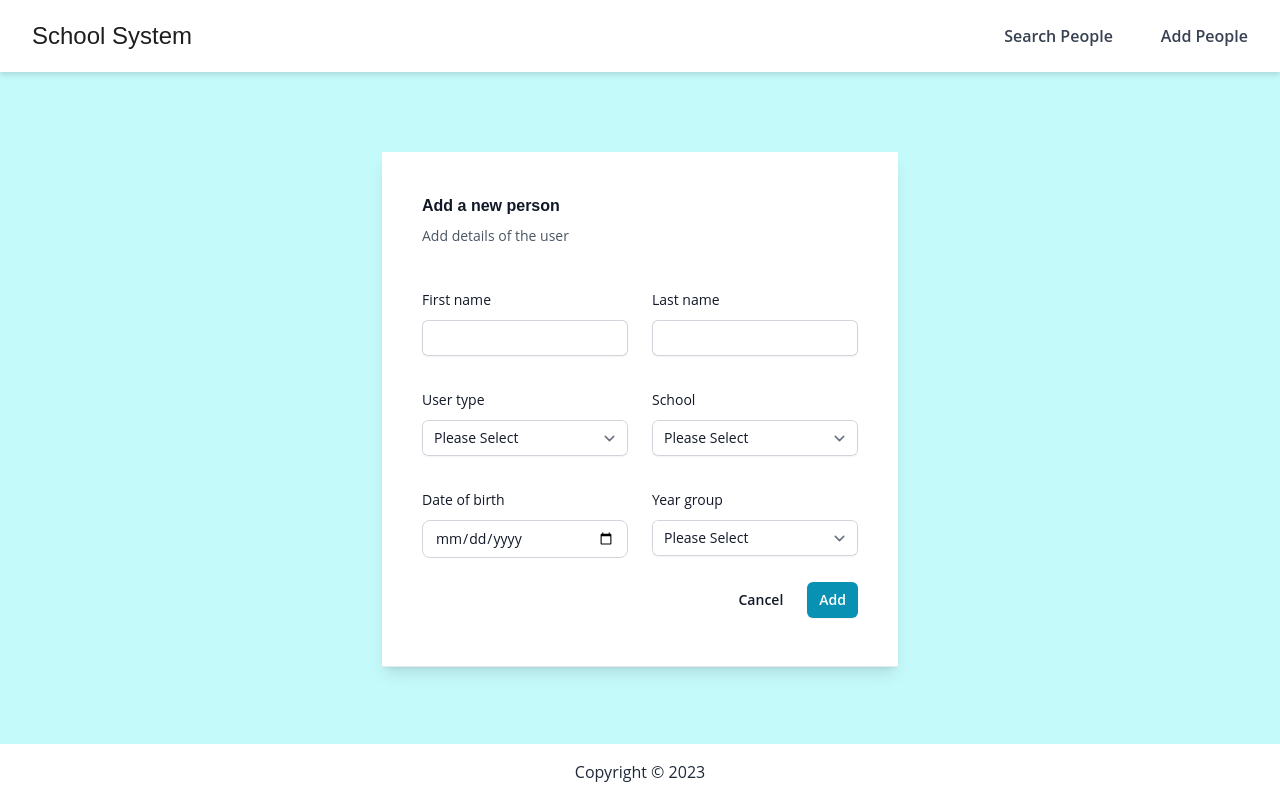
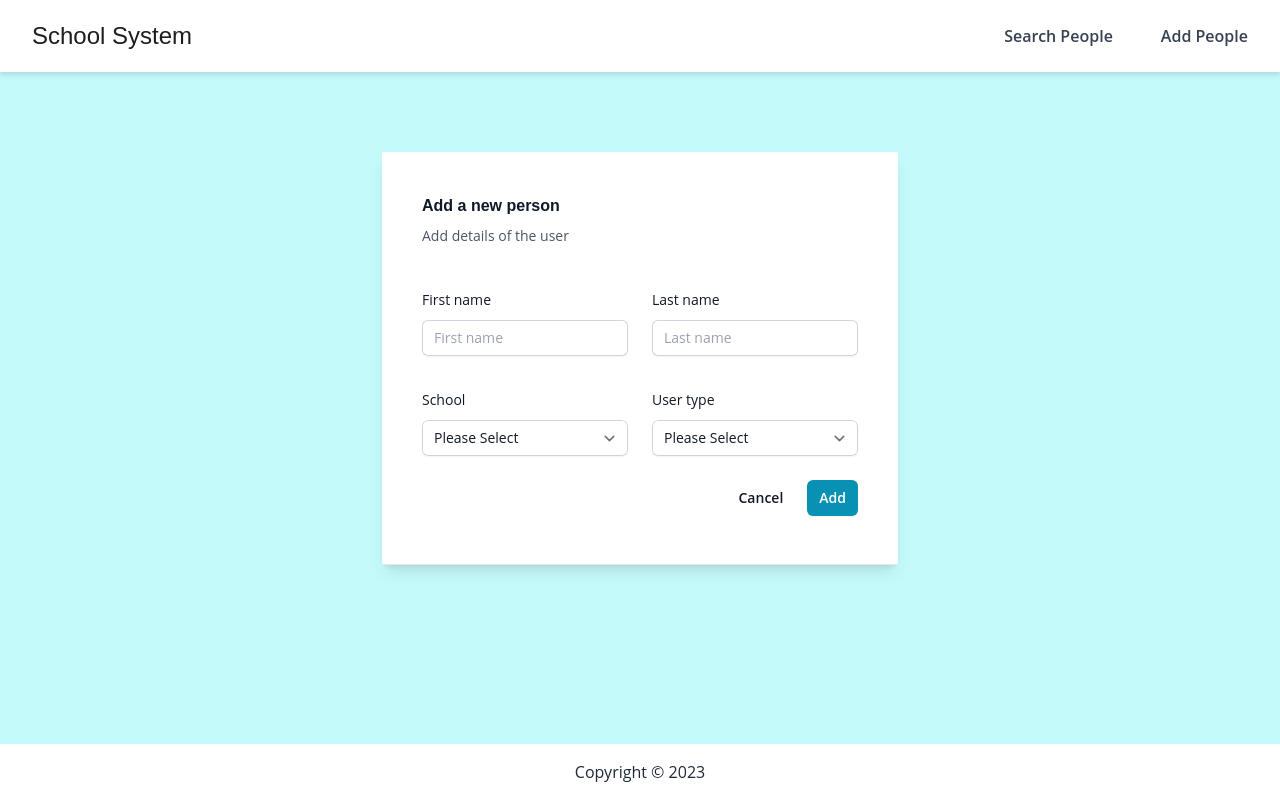
Before and after one commit to tpxDeppy/SchoolProject-frontend, a Next.js app: page /addNewPerson in a window 1280 px wide. Built offline with nearby package versions, Linux system fonts and the light colour scheme.

Commit message:
Setup validation for SearchForm and AddPeopleForm

```diff
--- a/components/AddPeopleForm.js
+++ b/components/AddPeopleForm.js
@@ -1,11 +1,65 @@
 import DeleteModal from "./DeleteModal";
+import { Formik, Form, Field, ErrorMessage } from "formik";
+import * as Yup from "yup";
 
-const AddPeopleForm = ({ title, subTitle, buttonTitle }) => {
+const userTypeOptions = ["Teacher", "Pupil"];
 const schools = ["School 1", "School 2", "School 3"];
 const yearGroups = [1, 2, 3, 4, 5, 6, 7, 8, 9, 10, 11, 12, 13, 14];
 
+const validationSchema = Yup.object().shape({
+  firstName: Yup.string()
+    .required("First name is required")
+    .min(3, "First name must be at least 3 characters.")
+    .max(20, "First name must be not more than 20 characters.")
+    .matches(/^[a-zA-Z]*$/, "Please enter only letters"),
+
+  lastName: Yup.string()
+    .required("Last name is required")
+    .min(3, "Last name must be at least 3 characters.")
+    .max(30, "Last name must be not more than 30 characters.")
+    .matches(/^[a-zA-Z]*$/, "Please enter only letters"),
+
+  school: Yup.string().required("Please select a school"),
+
+  userType: Yup.string().required("Please select a user type"),
+
+  dateOfBirth: Yup.string().when("userType", {
+    is: (value) => value === "Pupil",
+    then: (dateSchema) => dateSchema.required("Date is required"),
+  }),
+
+  dateOfBirth: Yup.date()
+    .required("Date is required")
+    .min(new Date("2005-01-01"), "Date cannot be before 1/1/2005")
+    .max(new Date("2018-12-31"), "Date cannot be after 31/12/2018"),
+
+  yearGroup: Yup.string().when("userType", {
+    is: (value) => value === "Pupil",
+    then: (yearGroupSchema) =>
+      yearGroupSchema.required("Please select a year group"),
+  }),
+});
+
+const initialValues = {
+  firstName: "",
+  lastName: "",
+  school: "",
+  userType: "",
+  dateOfBirth: "",
+  yearGroup: "",
+};
+
+const AddPeopleForm = ({ title, subTitle, buttonTitle }) => {
   return (
-    <form className="mx-auto mt-20 flex max-w-8xl items-center justify-center">
+    <Formik
+      initialValues={initialValues}
+      validationSchema={validationSchema}
+      onSubmit={(values) => console.log(values)}
+    >
+      {(formik) => {
+        const { values } = formik;
+        return (
+          <Form className="mx-auto mt-20 flex max-w-8xl items-center justify-center">
             {/* title */}
             <div className="bg-white p-10 border-b border-gray-900/10 pb-12 shadow-lg">
               <h2 className="text-base font-semibold leading-7 text-gray-900">
@@ -19,37 +73,81 @@ const AddPeopleForm = ({ title, subTitle, buttonTitle }) => {
               <div className="mt-10 grid grid-cols-1 gap-x-6 gap-y-8 sm:grid-cols-6">
                 <div className="sm:col-span-3">
                   <label
-              htmlFor="first-name"
+                    htmlFor="firstName"
                     className="block text-sm font-medium leading-6 text-gray-900"
                   >
                     First name
                   </label>
                   <div className="mt-2">
-              <input
+                    <Field
                       type="text"
-                name="first-name"
-                id="first-name"
-                autoComplete="given-name"
+                      name="firstName"
+                      id="firstName"
+                      placeholder="First name"
                       className="block w-full rounded-md border-0 py-1.5 text-gray-900 shadow-sm ring-1 ring-inset ring-gray-300 placeholder:text-gray-400 focus:ring-2 focus:ring-inset focus:ring-cyan-600 sm:text-sm sm:leading-6"
+                    />
+                    <ErrorMessage
+                      name="firstName"
+                      component="span"
+                      className="text-sm text-red-500"
                     />
                   </div>
                 </div>
 
                 <div className="sm:col-span-3">
                   <label
-              htmlFor="last-name"
+                    htmlFor="lastName"
                     className="block text-sm font-medium leading-6 text-gray-900"
                   >
                     Last name
                   </label>
                   <div className="mt-2">
-              <input
+                    <Field
                       type="text"
-                name="last-name"
-                id="last-name"
-                autoComplete="family-name"
+                      name="lastName"
+                      id="lastName"
+                      placeholder="Last name"
                       className="block w-full rounded-md border-0 py-1.5 text-gray-900 shadow-sm ring-1 ring-inset ring-gray-300 placeholder:text-gray-400 focus:ring-2 focus:ring-inset focus:ring-cyan-600 sm:text-sm sm:leading-6"
                     />
+                    <div>
+                      <ErrorMessage
+                        name="lastName"
+                        component="span"
+                        className="text-sm text-red-500"
+                      />
+                    </div>
+                  </div>
+                </div>
+
+                {/*dropdown for school*/}
+                <div className="sm:col-span-3">
+                  <label
+                    htmlFor="school"
+                    className="block text-sm font-medium leading-6 text-gray-900"
+                  >
+                    School
+                  </label>
+                  <div className="mt-2">
+                    <Field
+                      id="school"
+                      name="school"
+                      as="select"
+                      className="block w-full rounded-md border-0 py-1.5 text-gray-900 shadow-sm ring-1 ring-inset ring-gray-300 focus:ring-2 focus:ring-inset focus:ring-cyan-600 sm:max-w-xs sm:text-sm sm:leading-6"
+                    >
+                      <option value={""}>Please Select</option>
+                      {schools.map((school) => (
+                        <option value={school} key={school}>
+                          {school}
+                        </option>
+                      ))}
+                    </Field>
+                    <div>
+                      <ErrorMessage
+                        name="school"
+                        component="span"
+                        className="text-sm text-red-500"
+                      />
+                    </div>
                   </div>
                 </div>
 
@@ -62,42 +160,31 @@ const AddPeopleForm = ({ title, subTitle, buttonTitle }) => {
                     User type
                   </label>
                   <div className="mt-2">
-              <select
+                    <Field
                       id="userType"
                       name="userType"
-                autoComplete="userType-name"
+                      as="select"
                       className="block w-full rounded-md border-0 py-1.5 text-gray-900 shadow-sm ring-1 ring-inset ring-gray-300 focus:ring-2 focus:ring-inset focus:ring-cyan-600 sm:max-w-xs sm:text-sm sm:leading-6"
                     >
-                <option>Please Select</option>
-                <option>Teacher</option>
-                <option>Pupil</option>
-              </select>
+                      <option value={""}>Please Select</option>
+                      {userTypeOptions.map((userType) => (
+                        <option value={userType} key={userType}>
+                          {userType}
+                        </option>
+                      ))}
+                    </Field>
+                    <div>
+                      <ErrorMessage
+                        name="userType"
+                        component="span"
+                        className="text-sm text-red-500"
+                      />
+                    </div>
                   </div>
                 </div>
 
-          {/*dropdown for school*/}
-          <div className="sm:col-span-3">
-            <label
-              htmlFor="school"
-              className="block text-sm font-medium leading-6 text-gray-900"
-            >
-              School
-            </label>
-            <div className="mt-2">
-              <select
-                id="school"
-                name="school"
-                autoComplete="school-name"
-                className="block w-full rounded-md border-0 py-1.5 text-gray-900 shadow-sm ring-1 ring-inset ring-gray-300 focus:ring-2 focus:ring-inset focus:ring-cyan-600 sm:max-w-xs sm:text-sm sm:leading-6"
-              >
-                <option>Please Select</option>
-                {schools.map((option) => (
-                  <option key={option}>{option}</option>
-                ))}
-              </select>
-            </div>
-          </div>
-
+                {values.userType === "Pupil" && (
+                  <>
                     {/* datepicker */}
                     <div className="sm:col-span-3">
                       <label
@@ -107,10 +194,18 @@ const AddPeopleForm = ({ title, subTitle, buttonTitle }) => {
                         Date of birth
                       </label>
                       <div className="mt-2">
-              <input
+                        <Field
+                          name="dateOfBirth"
                           type="date"
                           id="dateOfBirth"
                           className="border border-gray-300 text-gray-900 text-sm rounded-lg focus:ring-cyan-500 focus:border-cyan-500 block w-full"
+                        />
+                      </div>
+                      <div>
+                        <ErrorMessage
+                          name="dateOfBirth"
+                          component="span"
+                          className="text-sm text-red-500"
                         />
                       </div>
                     </div>
@@ -124,18 +219,30 @@ const AddPeopleForm = ({ title, subTitle, buttonTitle }) => {
                         Year group
                       </label>
                       <div className="mt-2">
-              <select
+                        <Field
                           id="yearGroup"
                           name="yearGroup"
+                          as="select"
                           className="block w-full rounded-md border-0 py-1.5 text-gray-900 shadow-sm ring-1 ring-inset ring-gray-300 focus:ring-2 focus:ring-inset focus:ring-cyan-600 sm:max-w-xs sm:text-sm sm:leading-6"
                         >
-                <option>Please Select</option>
-                {yearGroups.map((option) => (
-                  <option key={option}>{option}</option>
+                          <option value={""}>Please Select</option>
+                          {yearGroups.map((yearGroup) => (
+                            <option value={yearGroup} key={yearGroup}>
+                              {yearGroup}
+                            </option>
                           ))}
-              </select>
+                        </Field>
+                        <div>
+                          <ErrorMessage
+                            name="yearGroup"
+                            component="span"
+                            className="text-sm text-red-500"
+                          />
                         </div>
                       </div>
+                    </div>
+                  </>
+                )}
               </div>
 
               {/* buttons */}
@@ -155,7 +262,10 @@ const AddPeopleForm = ({ title, subTitle, buttonTitle }) => {
                 {buttonTitle === "Update" && <DeleteModal />}
               </div>
             </div>
-    </form>
+          </Form>
+        );
+      }}
+    </Formik>
   );
 };
 
--- a/components/SearchForm.js
+++ b/components/SearchForm.js
@@ -1,7 +1,26 @@
+import { Formik, Form, Field, ErrorMessage } from "formik";
+import * as Yup from "yup";
+
+const validationSchema = Yup.object().shape({
+  searchInput: Yup.string()
+    .required("Type something to start searching...")
+    .min(3, "Please enter an input that's at least 3 characters long")
+    .max(20, "Input cannot exceed the 20 characters"),
+});
+
+const initialValues = { searchInput: "" };
+
 const SearchForm = () => {
   return (
+    <Formik
+      initialValues={initialValues}
+      validationSchema={validationSchema}
+      onSubmit={(values) => console.log(values)}
+    >
+      {(formik) => {
+        return (
           <div className="max-w-2xl mx-auto mb-15">
-      <form className="flex items-center">
+            <Form className="flex items-center">
               <label for="simple-search" className="sr-only">
                 Search people
               </label>
@@ -20,12 +39,12 @@ const SearchForm = () => {
                     ></path>
                   </svg>
                 </div>
-          <input
+                <Field
                   type="text"
-            id="simple-search"
+                  name="searchInput"
+                  id="searchInput"
+                  placeholder="Search"
                   className="bg-gray-50 border border-gray-300 text-gray-900 text-sm rounded-lg focus:ring-cyan-500 focus:border-cyan-500 block w-full pl-10 p-2.5"
-            placeholder="Search"
-            required
                 />
               </div>
               <button
@@ -47,8 +66,16 @@ const SearchForm = () => {
                   ></path>
                 </svg>
               </button>
-      </form>
+            </Form>
+            <ErrorMessage
+              name="searchInput"
+              component="span"
+              className="text-sm text-red-500"
+            />
           </div>
+        );
+      }}
+    </Formik>
   );
 };
 
--- a/package.json
+++ b/package.json
@@ -15,11 +15,14 @@
     "autoprefixer": "10.4.14",
     "eslint": "8.39.0",
     "eslint-config-next": "13.3.1",
+    "formik": "^2.2.9",
     "next": "13.3.1",
     "postcss": "8.4.23",
     "react": "18.2.0",
     "react-dom": "18.2.0",
+    "swr": "^2.1.5",
     "tailwindcss": "3.3.1",
-    "tw-elements": "^1.0.0-beta2"
+    "tw-elements": "^1.0.0-beta2",
+    "yup": "^1.1.1"
   }
 }
```
Also changed, not shown: components/ViewPeopleTable.js (+37 -4 lines), 1 other file (tests, documents, lock files or other folders). Lines whose indentation alone changed are shown as unchanged.
